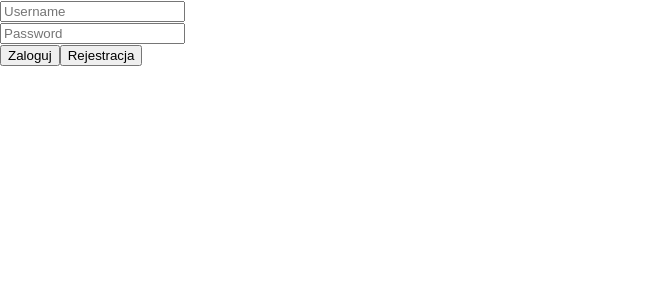
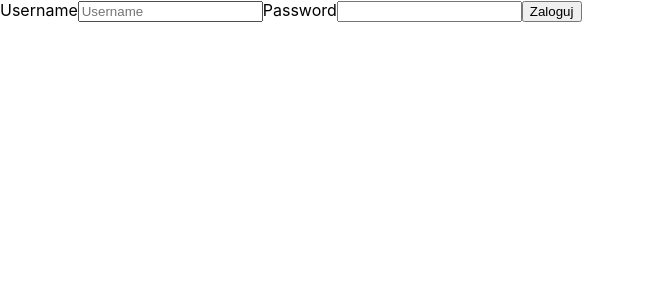
Before and after one commit to PatrykBukowski/Water-Abstraction-Front, a React (Create React App) app in the folder front/: page /login in a window 1280 px wide. Shown: the top 300 px of the page, without its empty margins (0-645 px from the left). Built offline with nearby package versions, Linux system fonts and the light colour scheme.

Commit message:
Added formik to login component

```diff
--- a/front/package.json
+++ b/front/package.json
@@ -7,6 +7,7 @@
     "@testing-library/react": "^11.1.0",
     "@testing-library/user-event": "^12.1.10",
     "axios": "^0.21.1",
+    "formik": "^2.2.6",
     "react": "^17.0.1",
     "react-dom": "^17.0.1",
     "react-router-dom": "^5.2.0",
--- a/front/src/components/LoginComponent/index.js
+++ b/front/src/components/LoginComponent/index.js
@@ -1,28 +1,87 @@
 import React, { useState } from 'react'
 import { authenticationService } from '../../services/AuthenticationService';
+import { Formik } from 'formik';
+
 const LoginComponent = props => {
-    const [username, setUsername] = useState("")
-    const [password, setPassword] = useState("")
+    // const [username, setUsername] = useState("")
+    // const [password, setPassword] = useState("")
 
-    const handleUsernameInput = ({ target: { value } }) => setUsername(value)
+    // const handleUsernameInput = ({ target: { value } }) => setUsername(value)
 
-    const handlePasswordInput = ({ target: { value } }) => setPassword(value)
+    // const handlePasswordInput = ({ target: { value } }) => setPassword(value)
 
-    const handleLoginButton = () => {
-        authenticationService.login(username, password)
-            .then(
-                user => {
-                    const { from } = props
-                        || { from: { pathname: '/' } }
-                    props.history.push(from)
-                },
-                error => console.log(error)
-            )
-    }
+    // const handleLoginButton = () => {
+    //     authenticationService.login(username, password)
+    //         .then(
+    //             user => {
+    //                 const { from } = props
+    //                     || { from: { pathname: '/' } }
+    //                 props.history.push(from)
+    //             },
+    //             error => console.log(error)
+    //         )
+    // }
 
     return (
         <div>
-            <div>
+            <Formik
+                initialValues={{ username: '', password: '' }}
+                onSubmit={(values, { setFieldError, setSubmitting }) => {
+                    authenticationService.login(values.username, values.password)
+                        .then(
+                            user => {
+                                const { from } = props
+                                    || { from: { pathname: '/' } }
+                                props.history.push(from)
+                            },
+                            error => {
+                                setFieldError("server", error)
+                                setSubmitting(false);
+                            }
+                        )
+                }}
+                validate={values => {
+                    const errors = {};
+                    if(!values.username){
+                        errors.username = 'Required'
+                    }
+                    if(!values.password){
+                        errors.password = 'Required'
+                    }
+                    return errors;
+                }}
+            >
+                {({
+                    values,
+                    errors,
+                    handleChange,
+                    handleSubmit,
+                }) => (
+                    <form onSubmit={handleSubmit}>
+                        <label htmlFor="username">Username</label>
+                        <input
+                            type="text"
+                            onChange={handleChange}
+                            value={values.username}
+                            placeholder="Username"
+                            name="username"
+                            id="username"
+                        />
+                        {errors.username && <p>{errors.username}</p>}
+                        <label htmlFor="password">Password</label>
+                        <input
+                            type="password"
+                            name="password"
+                            onChange={handleChange}
+                            value={values.password}
+                        />
+                        {errors.password && <p>{errors.password}</p>}
+                        {errors.server && <p>{errors.server}</p>}
+                        <button type="submit">Zaloguj</button>
+                    </form>
+                )}
+            </Formik>
+            {/* <div>
                 <input
                     placeholder="Username"
                     value={username}
@@ -44,7 +103,7 @@ const LoginComponent = props => {
                 <button onClick={() => props.register()}>
                     Rejestracja
                 </button>
-            </div>
+            </div> */}
         </div>
     )
 }
```
Also changed, not shown: 2 other files (tests, documents, lock files or other folders).
